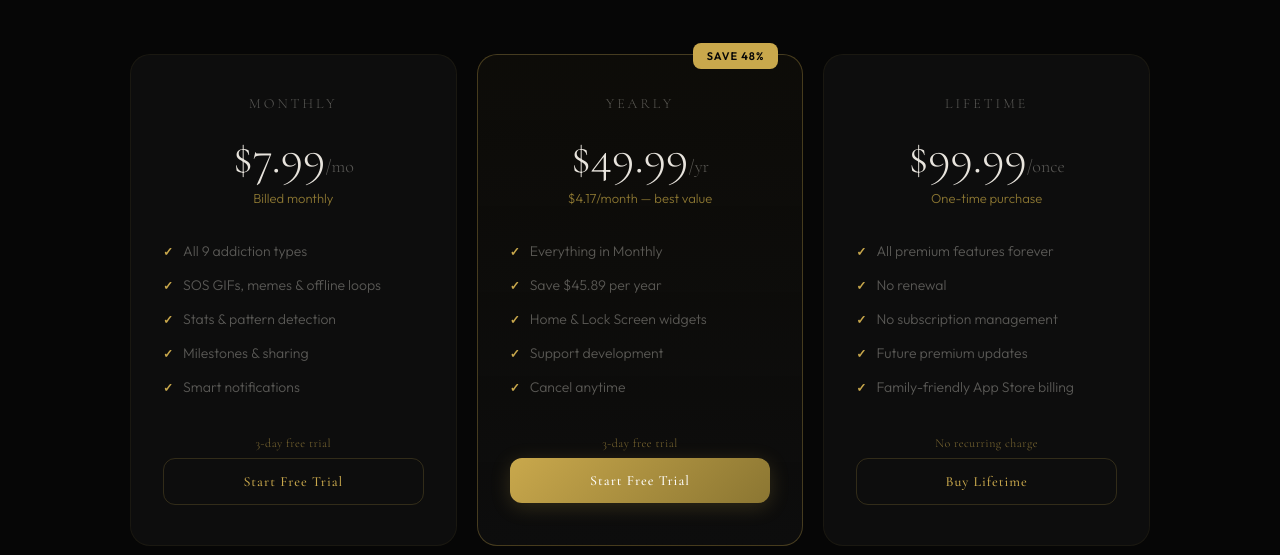
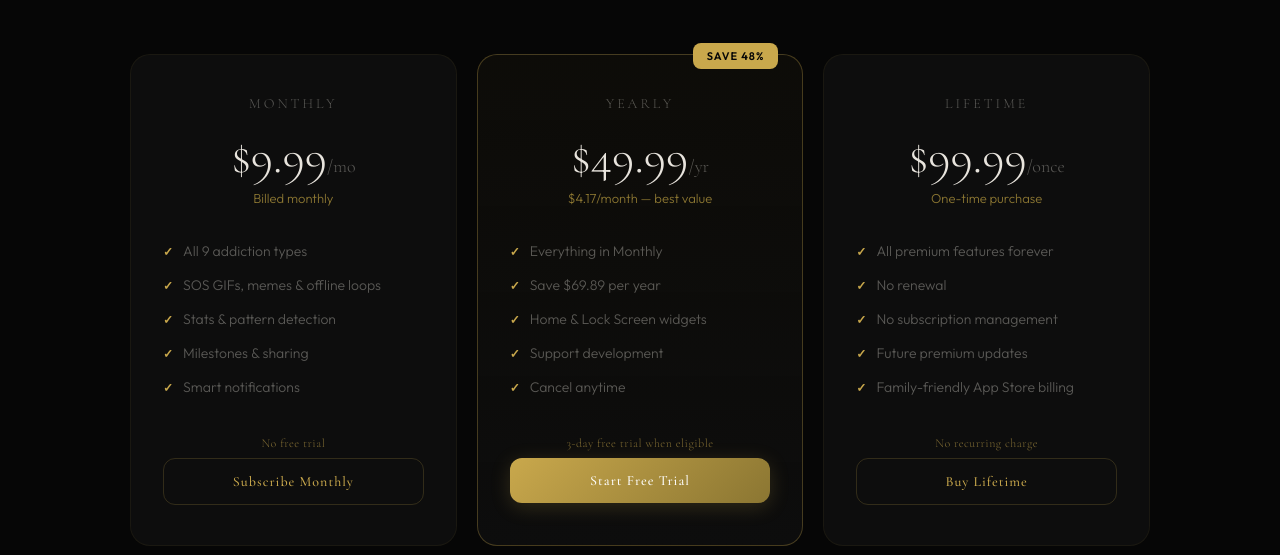
Before and after one commit to apoorvdarshan/quit-all, a Next.js app in the folder web/: page / in a window 1280 px wide. Shown: the part 4140-4695 px from the top of the page. Built offline with nearby package versions, Linux system fonts and the light colour scheme.

Commit message:
Update web pricing trial copy

```diff
--- a/web/src/app/layout.tsx
+++ b/web/src/app/layout.tsx
@@ -89,7 +89,7 @@ const jsonLd = {
   applicationCategory: "HealthApplication",
   applicationSubCategory: "Addiction Recovery",
   inLanguage: "en",
-  description: "App to quit smoking, stop vaping, quit drinking alcohol, quit weed, stop gambling, quit caffeine, and break social media addiction. Track sobriety streaks, survive cravings with GIFs and offline fallback loops, see money saved, use widgets, and get pattern-based reminders. 3-day free trial available for subscriptions.",
+  description: "App to quit smoking, stop vaping, quit drinking alcohol, quit weed, stop gambling, quit caffeine, and break social media addiction. Track sobriety streaks, survive cravings with GIFs and offline fallback loops, see money saved, use widgets, and get pattern-based reminders. 3-day free trial available for yearly premium when eligible.",
   sameAs: [
     "https://apps.apple.com/us/app/quit-all-break-every-habit/id6760978934",
     "https://www.producthunt.com/products/quit-all-break-every-habit",
@@ -101,9 +101,9 @@ const jsonLd = {
   offers: [
     {
       "@type": "Offer",
-      price: "7.99",
+      price: "9.99",
       priceCurrency: "USD",
-      description: "Monthly premium subscription with 3-day free trial when eligible",
+      description: "Monthly premium subscription",
     },
     {
       "@type": "Offer",
--- a/web/src/app/page.tsx
+++ b/web/src/app/page.tsx
@@ -224,7 +224,7 @@ export default function Home() {
             <motion.div variants={fadeUp} custom={0} className="pricing-card"
               whileHover={{ y: -8, transition: { duration: 0.3 } }}>
               <p className="pricing-name">Monthly</p>
-              <p className="pricing-price">$7.99<span>/mo</span></p>
+              <p className="pricing-price">$9.99<span>/mo</span></p>
               <p className="pricing-sub">Billed monthly</p>
               <ul className="pricing-features">
                 <li>All 9 addiction types</li>
@@ -233,8 +233,8 @@ export default function Home() {
                 <li>Milestones &amp; sharing</li>
                 <li>Smart notifications</li>
               </ul>
-              <p className="pricing-trial">3-day free trial</p>
-              <a href="https://apps.apple.com/us/app/quit-all-break-every-habit/id6760978934" target="_blank" className="pricing-btn pricing-btn-secondary">Start Free Trial</a>
+              <p className="pricing-trial">No free trial</p>
+              <a href="https://apps.apple.com/us/app/quit-all-break-every-habit/id6760978934" target="_blank" className="pricing-btn pricing-btn-secondary">Subscribe Monthly</a>
             </motion.div>
 
             <motion.div variants={fadeUp} custom={1} className="pricing-card featured"
@@ -245,12 +245,12 @@ export default function Home() {
               <p className="pricing-sub">$4.17/month — best value</p>
               <ul className="pricing-features">
                 <li>Everything in Monthly</li>
-                <li>Save $45.89 per year</li>
+                <li>Save $69.89 per year</li>
                 <li>Home &amp; Lock Screen widgets</li>
                 <li>Support development</li>
                 <li>Cancel anytime</li>
               </ul>
-              <p className="pricing-trial">3-day free trial</p>
+              <p className="pricing-trial">3-day free trial when eligible</p>
               <a href="https://apps.apple.com/us/app/quit-all-break-every-habit/id6760978934" target="_blank" className="pricing-btn pricing-btn-primary">Start Free Trial</a>
             </motion.div>
 
--- a/web/src/app/terms/page.tsx
+++ b/web/src/app/terms/page.tsx
@@ -26,7 +26,8 @@ const sections = [
   {
     title: "Subscriptions and Purchases",
     items: [
-      "Quit All offers auto-renewable subscriptions: Monthly ($7.99/month) and Yearly ($49.99/year), with a 3-day free trial when eligible",
+      "Quit All offers auto-renewable subscriptions: Monthly ($9.99/month) and Yearly ($49.99/year)",
+      "The Yearly subscription includes a 3-day free trial when eligible; the Monthly subscription does not include a free trial",
       "Quit All also offers a Lifetime Premium non-consumable purchase ($99.99 one-time)",
       "Prices may vary by country, currency, taxes, App Store price changes, and Apple regional pricing",
       "Payment is charged to your Apple ID account at confirmation or at the end of a trial period when a trial applies",
```
